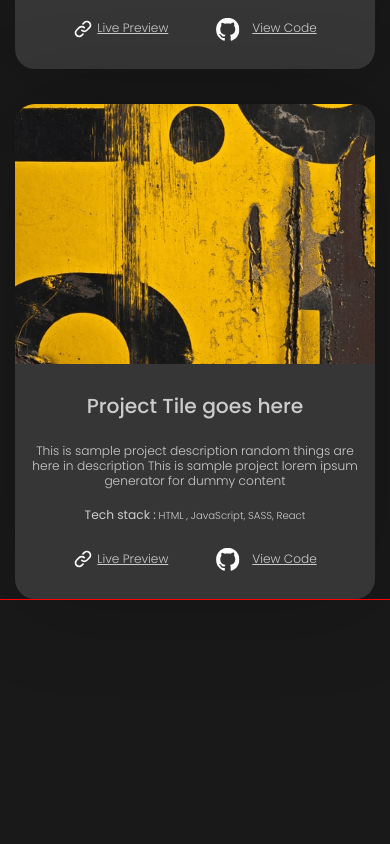
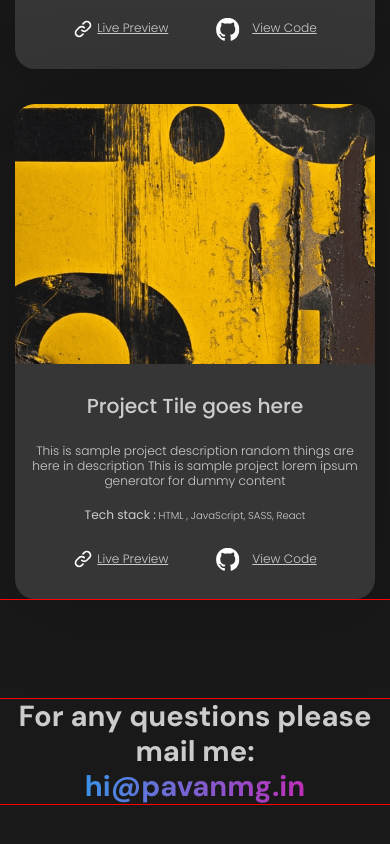
Before and after one commit to hhgtl/portfolio, a React app: page / in a window 390 px wide. Shown: the part 5061-5905 px from the top of the page. Before the commit the page ends 5840 px from the top, so only its background shows below. Built offline with nearby package versions, Linux system fonts and the light colour scheme.

Commit message:
feat: add adaptive for contact section under tablet and mobile

```diff
--- a/src/App.tsx
+++ b/src/App.tsx
@@ -14,8 +14,8 @@ function App() {
       <Main />
       <Skills />
       <Projects />
-      {/* <Contact />
-      <Footer /> */}
+      <Contact />
+      {/* <Footer /> */}
     </div>
   );
 }
--- a/src/layout/section/contact/Contact.tsx
+++ b/src/layout/section/contact/Contact.tsx
@@ -2,12 +2,15 @@ import React from 'react';
 import styled from 'styled-components';
 import { Container } from '../../../components/Container';
 import { theme } from '../../../styles/Theme';
+import { font } from '../../../styles/Common';
 
 export const Contact = () => {
   return (
     <StyledContact>
-      <Title>For any questions please mail me:</Title>
-      <Adress>hi@pavanmg.in</Adress>
+      <Container>
+        <Title>For any questions please mail me:</Title>
+        <Adress>hi@pavanmg.in</Adress>
+      </Container>
     </StyledContact>
   );
 };
@@ -18,18 +21,12 @@ const StyledContact = styled.section`
 `;
 
 const Title = styled.h3`
-  color: ${theme.color.primaryFont};
-  font-family: 'DM Sans';
-  font-size: 58px;
-  font-weight: 700;
   line-height: 70px;
+  ${font({ Fmax: 58, Fmin: 28, weight: 700, color: theme.color.primaryFont, family: 'DM Sans' })}
 `;
 
 const Adress = styled.h3`
-  font-family: 'DM Sans';
-  font-size: 58px;
-  font-weight: 700;
+  ${font({ Fmax: 58, Fmin: 28, weight: 700, color: 'transparent', family: 'DM Sans' })}
   background-image: linear-gradient(90deg, #13b0f5, #e70faa);
-  color: transparent;
   -webkit-background-clip: text;
 `;
--- a/src/layout/section/projects/Projects.tsx
+++ b/src/layout/section/projects/Projects.tsx
@@ -38,6 +38,7 @@ export const Projects = () => {
 const StyledProjects = styled.section`
   margin-bottom: 180px;
   @media screen and (max-width: 800px) {
+    margin-bottom: 100px;
     ${FlexWrapper} {
       justify-content: center;
       row-gap: 35px;
```
